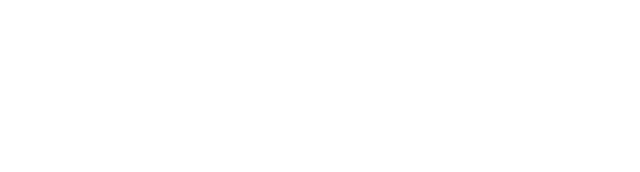
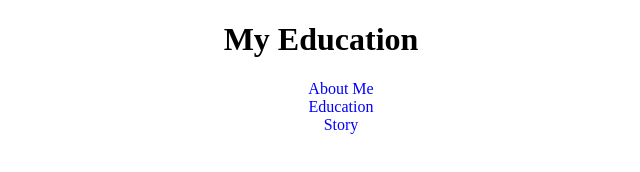
Before and after one commit to rpatel1291/Lab5-HTML, a plain HTML site: page education.html in a window 1280 px wide. Shown: the whole page, without its empty margins (319-959 px from the left). Drawn offline with Linux system fonts and the light colour scheme.

Commit message:
Add Header
Adding a header tag with 3 nav links

```diff
--- a/education.html
+++ b/education.html
@@ -3,9 +3,21 @@
 <html lang="en" xmlns="http://www.w3.org/1999/xhtml">
 <head>
     <meta charset="utf-8" />
-    <title></title>
+    <title>Ravi's Education</title>
 </head>
 <body>
+    <center><h1>My Education</h1></center>
+    <header>
+        <nav>
+            <center>
+                <ul>
+                    <li style="list-style:none;"><a href="index.html" style="text-decoration:none; color:blue;">About Me</a></li>
+                    <li style="list-style:none;"><a href="education.html" style="text-decoration:none; color:blue;">Education</a></li>
+                    <li style="list-style:none;"><a href="story.html" style="text-decoration:none; color:blue;">Story</a></li>
+                </ul>
+            </center>
+        </nav>
+    </header>
 
 </body>
 </html>
```
